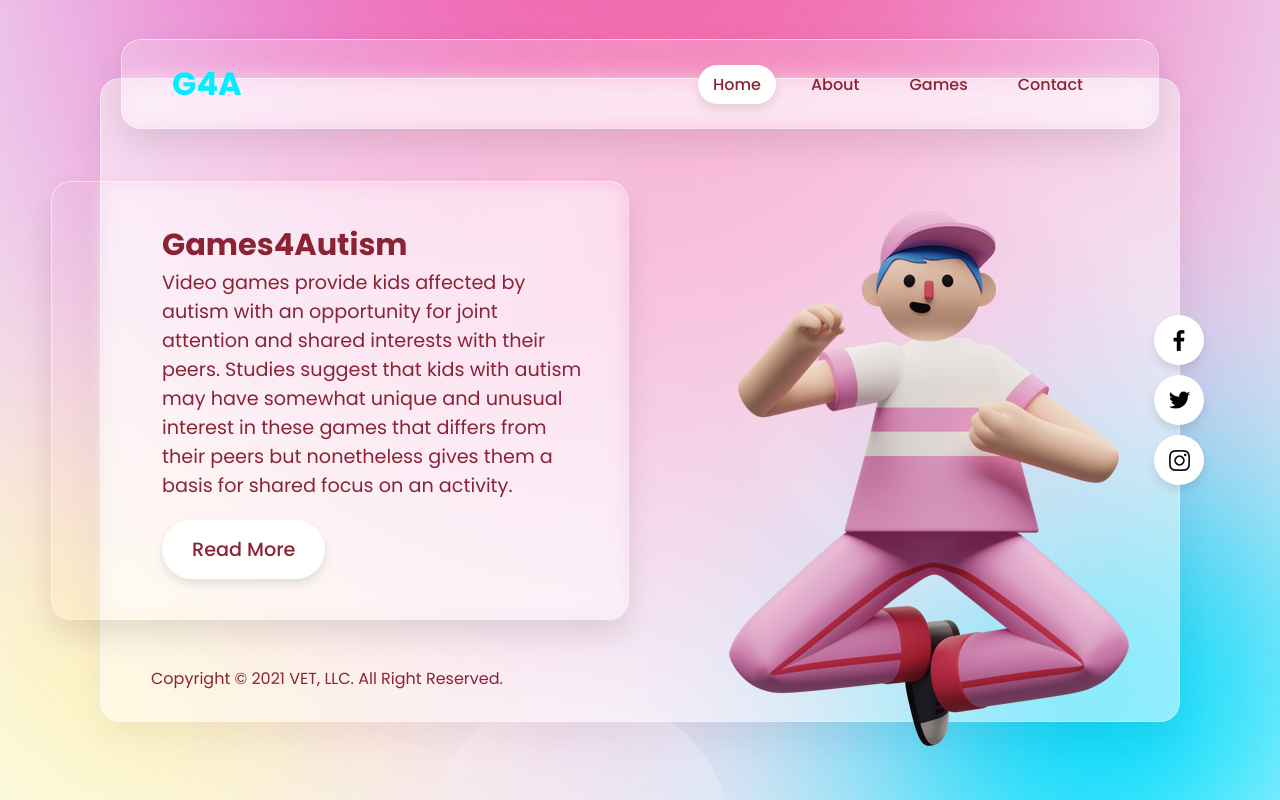
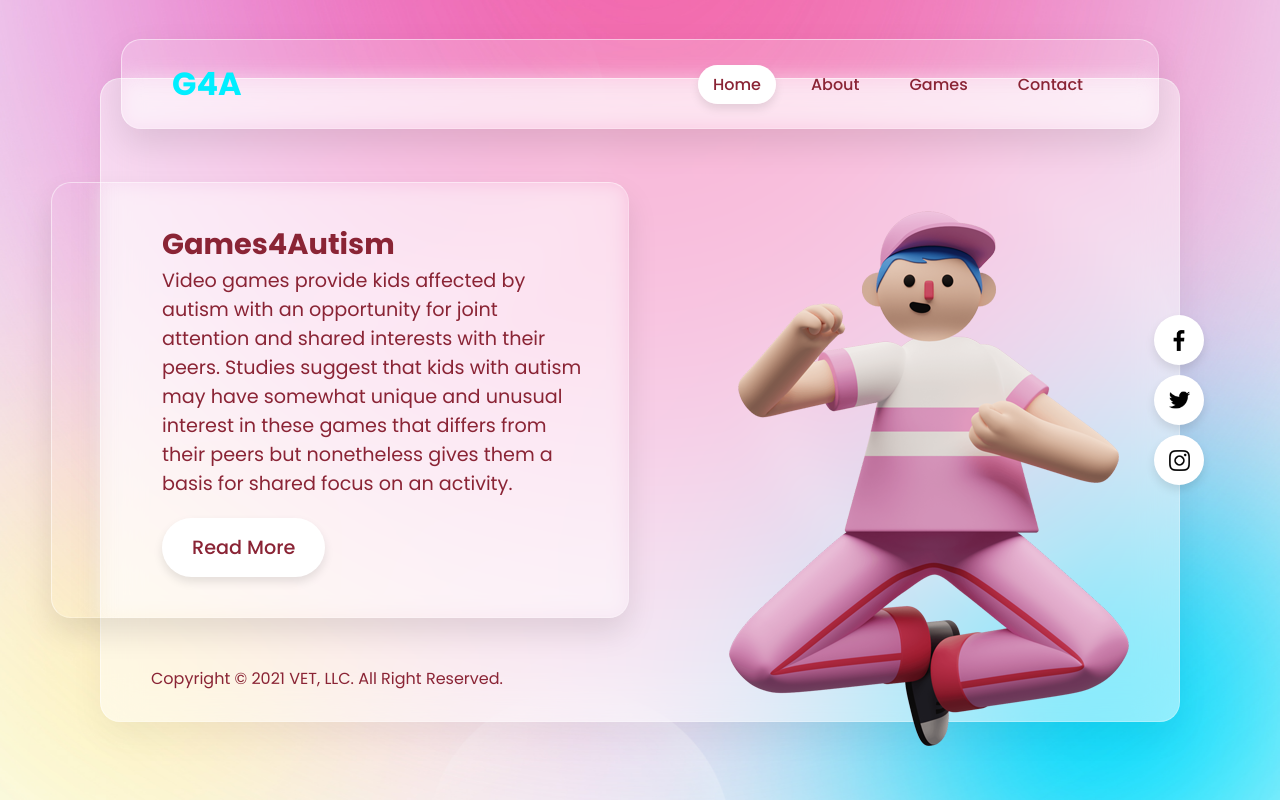
Before and after one commit to VirtualEntertainmentTV/Games4Autism, a PHP site: page /g4a.html in a window 1280 px wide. Run offline with PHP 8.4, Linux system fonts and the light colour scheme.

Commit message:
Add files via upload

```diff
--- a/g4a.css
+++ b/g4a.css
@@ -91,7 +91,7 @@ header ul li a:hover {
   border-radius: 20px;
 }
 .container .content h2 {
-  font-size: 1.9em;
+  font-size: 1.8em;
   color: #8a2435;
 }
 .container .content p {
```
